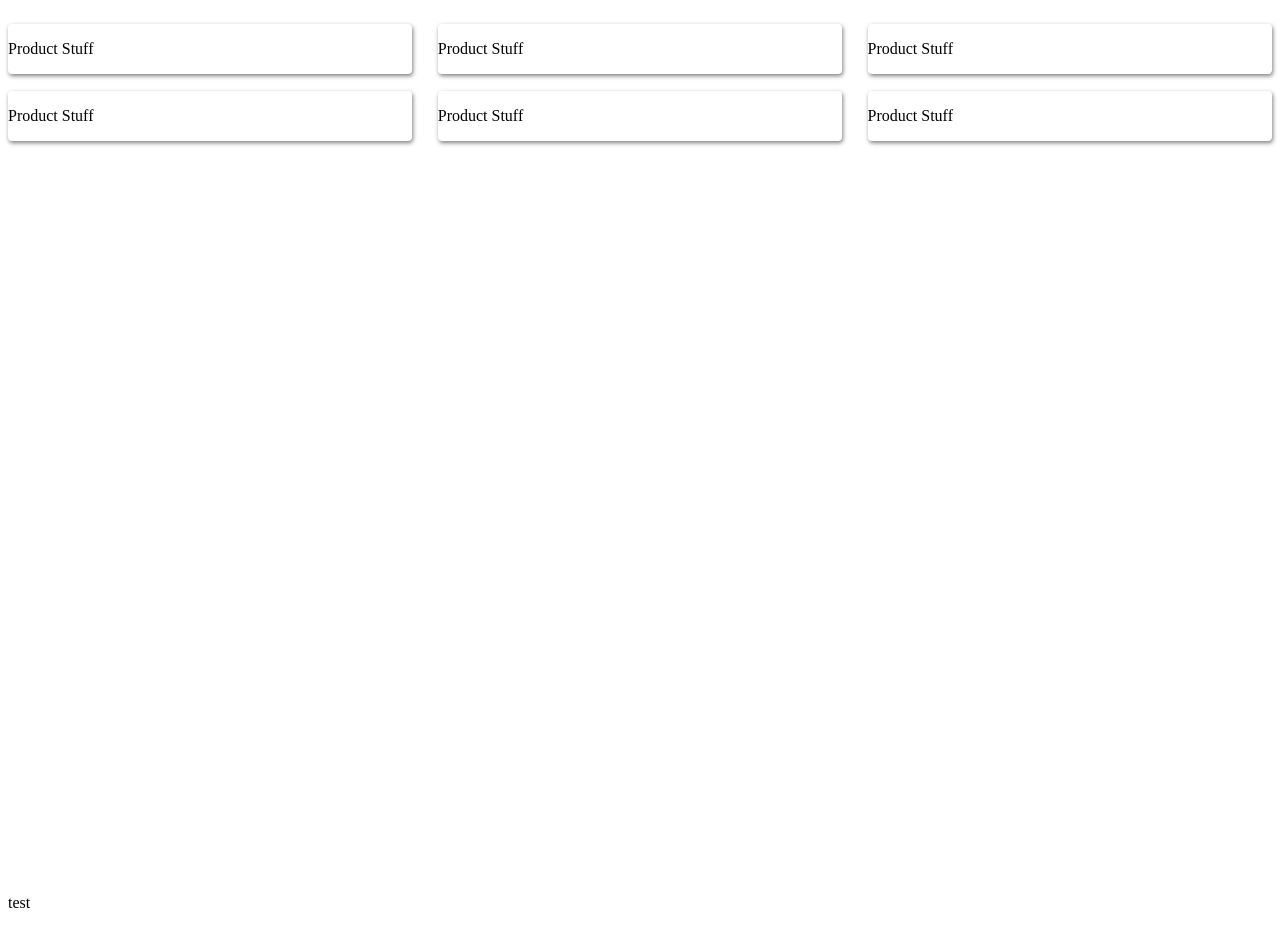
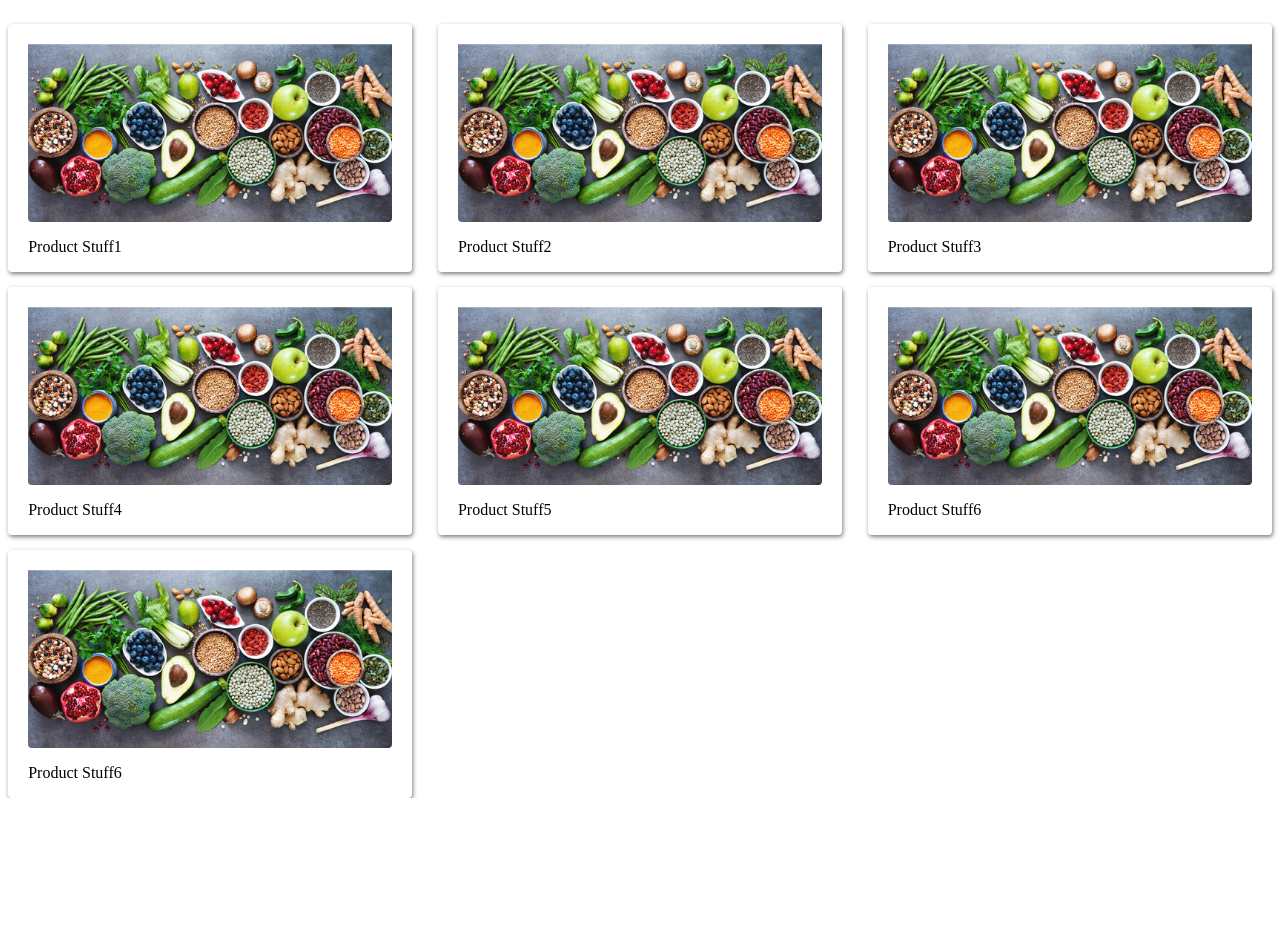
Before and after one commit to ZackFiner/Front-End-Storefront, a plain HTML site: page index.html in a window 1280 px wide. Shown: the part 468-1396 px from the top of the page. After the commit the page ends 1266 px from the top, so only its background shows below. Drawn offline with Linux system fonts and the light colour scheme.

Commit message:
button fade effects
changed the sticky navbar button hover effect to a radial gradient fade in instead of a linear gradient

```diff
--- a/index.html
+++ b/index.html
@@ -17,29 +17,32 @@
 	</div>
 	<div id="product-area">
 		<div class="product" id="prod1">
-			<div class="picture"></div>
-			<p>Product Stuff</p>
+			<img src="pics/pic1.jpg" alt="">
+			<p>Product Stuff1</p>
 		</div>
 		<div class="product" id="prod2">
-			<div class="picture"></div>
-			<p>Product Stuff</p>
+			<img src="pics/pic1.jpg" alt="">
+			<p>Product Stuff2</p>
 		</div>
 		<div class="product" id="prod3">
-			<div class="picture"></div>
-			<p>Product Stuff</p>
+			<img src="pics/pic1.jpg" alt="">
+			<p>Product Stuff3</p>
 		</div>
 		<div class="product" id="prod4">
-			<div class="picture"></div>
-			<p>Product Stuff</p>
+			<img src="pics/pic1.jpg" alt="">
+			<p>Product Stuff4</p>
 		</div>
 		<div class="product" id="prod5">
-			<div class="picture"></div>
-			<p>Product Stuff</p>
+			<img src="pics/pic1.jpg" alt="">
+			<p>Product Stuff5</p>
 		</div>
 		<div class="product" id="prod6">
-			<div class="picture"></div>
-			<p>Product Stuff</p>
+			<img src="pics/pic1.jpg" alt="">
+			<p>Product Stuff6</p>
 		</div>
-		<div><p><br><br><br><br><br><br><br><br><br><br><br><br><br><br><br><br><br><br><br><br><br><br><br><br><br><br><br><br><br><br><br><br><br><br><br><br><br><br><br><br>test</p></div>
+		<div class="product" id="prod8">
+			<img src="pics/pic1.jpg" alt="">
+			<p>Product Stuff6</p>
+		</div>
 	</div>
 </div>
--- a/main.js
+++ b/main.js
@@ -48,10 +48,11 @@ document.addEventListener("DOMContentLoaded", function(event) {
       spool_val(function(){
         interpolation = gradient_val[grad_ind].current_gradient
         element.style.background = "rgb(5,5,5)";
-        let fade1 = 100-interpolation
-        let fade2 = interpolation/2
-        let fade3 = 100
-        element.style.background = "linear-gradient(180deg, rgba(5,5,5,1) "+fade1+"%, rgba(29,29,29,1) "+fade2+"%, rgba(59,59,59,1) "+fade3+"%)";
+        let fade1 = (interpolation)*0.59;
+        let fade2 = (interpolation)*0.29;
+        let fade3 = 100;
+        // element.style.background = "linear-gradient(180deg, rgba(5,5,5,1) "+fade1+"%, rgba(29,29,29,1) "+fade2+"%, rgba(59,59,59,1) "+fade3+"%)";
+        element.style.background = "radial-gradient(at bottom, rgba("+fade1+","+fade1+","+fade1+",1),rgba("+fade2+","+fade2+","+fade2+",1),rgba(5,5,5,1))";
       }, element, grad_ind);
     }
   }
--- a/style.css
+++ b/style.css
@@ -1,6 +1,3 @@
-.product {
-
-}
 #option-bar {
 	display: flex;
 	justify-content: space-around;
@@ -51,7 +48,7 @@
 .title-text {
 	position: absolute;
 	font: normal 32px Verdana, Arial, sans-serif;
-	color: black;
+	color: white;
 	top: 0%;
 	border-radius: 20px;
 	/*align-self: center;*/
@@ -62,11 +59,24 @@
 	/* border-width: 1px; */
 	box-shadow: 1px 2px 4px rgba(0, 0, 0, .5);
 }
+.product img {
+	display: block;
+	border-radius: 4px;
+	width: 90%;
+	margin-left: auto;
+	margin-right: auto;
+	padding-top: 5%;
+}
+.product p {
+	display: block;
+	margin-left: 5%;
+}
 .product:hover {
 	/* border: solid black; */
 	border-radius: 4px;
 	/* border-width: 1px; */
 	box-shadow: 1px 2px 8px rgba(0,0,0,.5);
+	cursor: pointer;
 }
 #search-entry-area:hover {
 	width: 90%;
```
